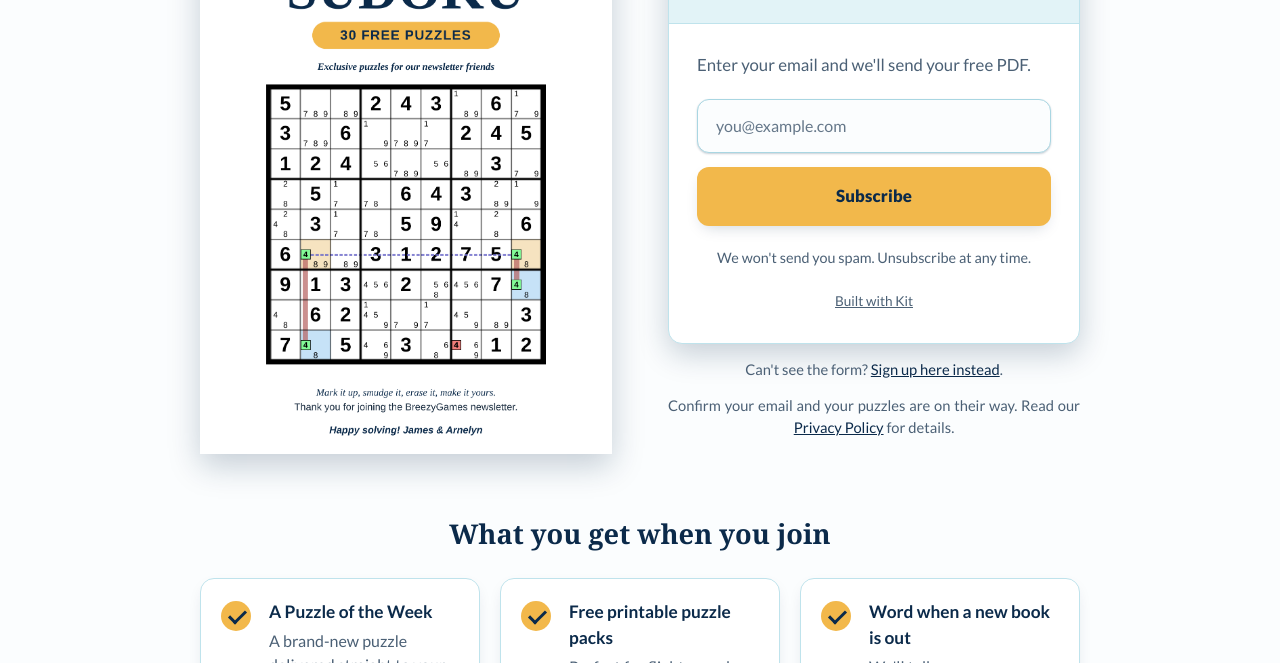
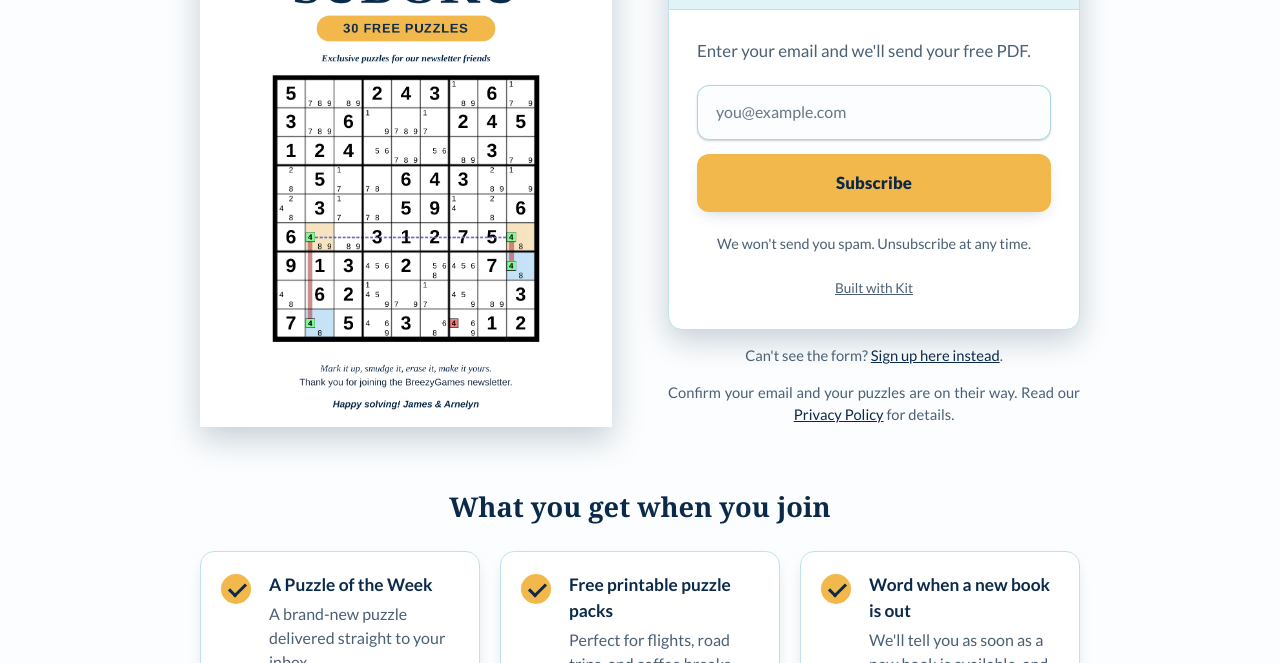
Before and after one commit to breezygamesbooks/breezygames.github.io, a plain HTML site: page free.html in a window 1280 px wide. Shown: the part 437-1100 px from the top of the page. Drawn offline with Linux system fonts and the light colour scheme.

Commit message:
Add files via upload

```diff
--- a/styles.css
+++ b/styles.css
@@ -386,7 +386,7 @@ hr {
     display: flex;
     flex-direction: column;
     justify-content: center;
-    min-height: 560px;
+    /* min-height: 560px; */
 }
 
 .free-form .formkit-form {
```
